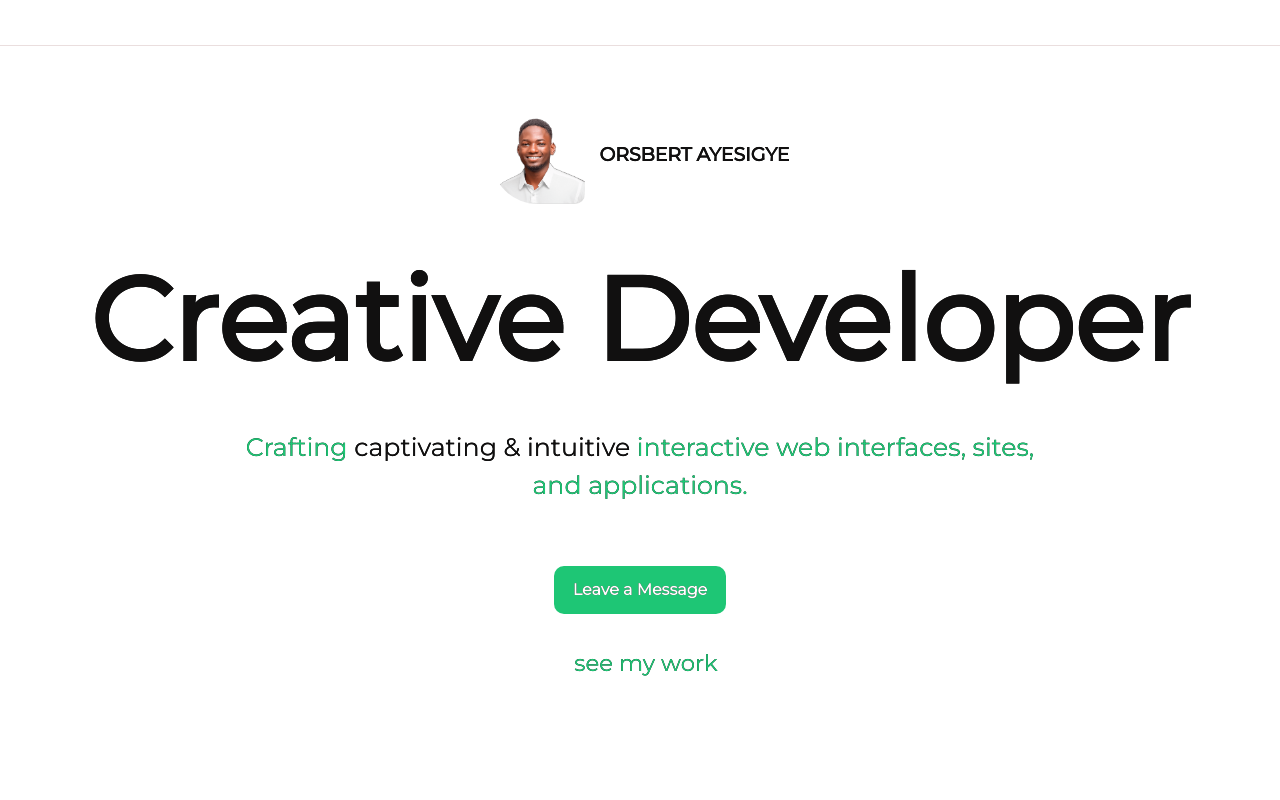
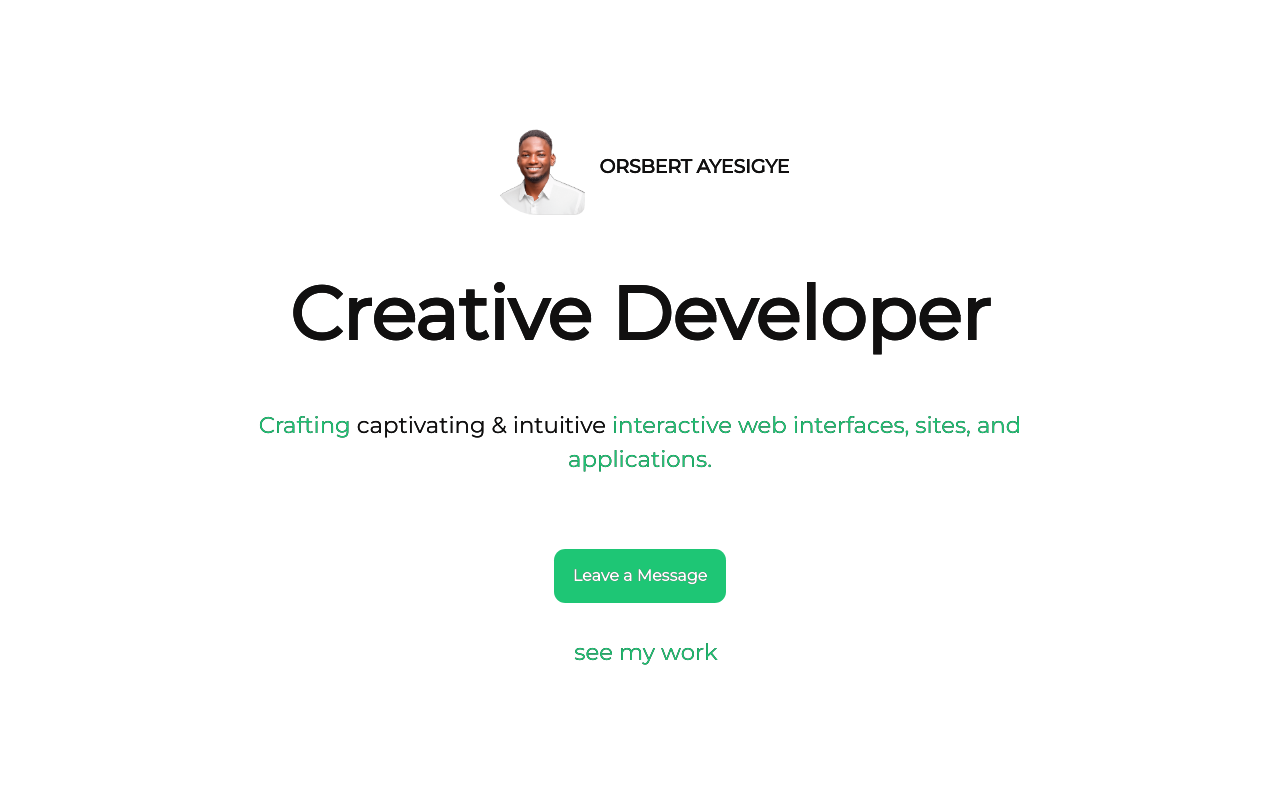
Before and after one commit to Orsbert/portfolio, a Next.js app: page / in a window 1280 px wide. Shown: the top 800 px of the page. Built offline with nearby package versions, Linux system fonts and the light colour scheme.

Commit message:
UX optimisations

```diff
--- a/components/MailButton.jsx
+++ b/components/MailButton.jsx
@@ -232,7 +232,7 @@ const MailButtonContactForm = ({ modalInView }) => {
 const Modal = ({ children, inView }) => {
   const [isClient, setIsClient] = useState(false);
   // @ts-ignore
-  const left = useMotionValue("100vw");
+  const left = useMotionValue("150vw");
 
   useEffect(() => {
     setIsClient(true);
@@ -241,7 +241,7 @@ const Modal = ({ children, inView }) => {
   // inView change
   useEffect(() => {
     return inView.onChange((latest) => {
-      left.set(latest ? "0vw" : "100vw");
+      left.set(latest ? "0vw" : "150vw");
     });
   }, [inView, left]);
 
--- a/pages/portfolio/[pid].jsx
+++ b/pages/portfolio/[pid].jsx
@@ -88,10 +88,8 @@ export const ProjectHeader = observer(({ title }) => {
           <Icon icon={bxArrowBack} fontSize={36} />
         </div>
       </Link>
-      <div className='title-wrapper'>
-        <motion.div className='title' variants={headerTitleVariants}>
-          {title}
-        </motion.div>
+      <div className='title-wrapper sticky top-0'>
+        <motion.div className='title'>{title}</motion.div>
       </div>
     </motion.div>
   );
--- a/scss/Header.scss
+++ b/scss/Header.scss
@@ -31,13 +31,13 @@
   .occupation-big {
     font-style: normal;
     font-weight: bold;
-    font-size: calc(1px + 9vw);
-    line-height: calc(1px + 15vw);
+    font-size: calc(10px + 5vw);
+    line-height: calc(10px + 10vw);
   }
   .occupation-explain {
     font-style: normal;
     font-weight: normal;
-    font-size: calc(15px + 0.8vw);
+    font-size: calc(10px + 1vw);
     max-width: 65vw;
   }
   .bottom-buttons-wrapper {
--- a/scss/Nav.scss
+++ b/scss/Nav.scss
@@ -1,6 +1,5 @@
 nav {
   height: calc(20px + 2vw);
-  border-bottom: 1px solid #e3d2d2b9;
   display: flex;
   flex-direction: row-reverse;
   justify-content: right;
--- a/scss/PortfolioProject.scss
+++ b/scss/PortfolioProject.scss
@@ -35,7 +35,7 @@
       overflow: hidden;
       .title {
         font-weight: bold;
-        font-size: calc(28px + 2.3vw);
+        font-size: calc(12px + 2.3vw);
         text-overflow: ellipsis;
         white-space: nowrap;
         overflow: hidden;
--- a/scss/globals.scss
+++ b/scss/globals.scss
@@ -18,8 +18,8 @@ body {
 }
 
 .button {
-  border-radius: calc(1px + 0.7vw);
-  padding: 12px;
+  border-radius: calc(10px + 0.1vw);
+  padding: calc(10px + 0.4vw);
   align-items: center;
   transition: background-color 0.3s;
   &.primary {
```
